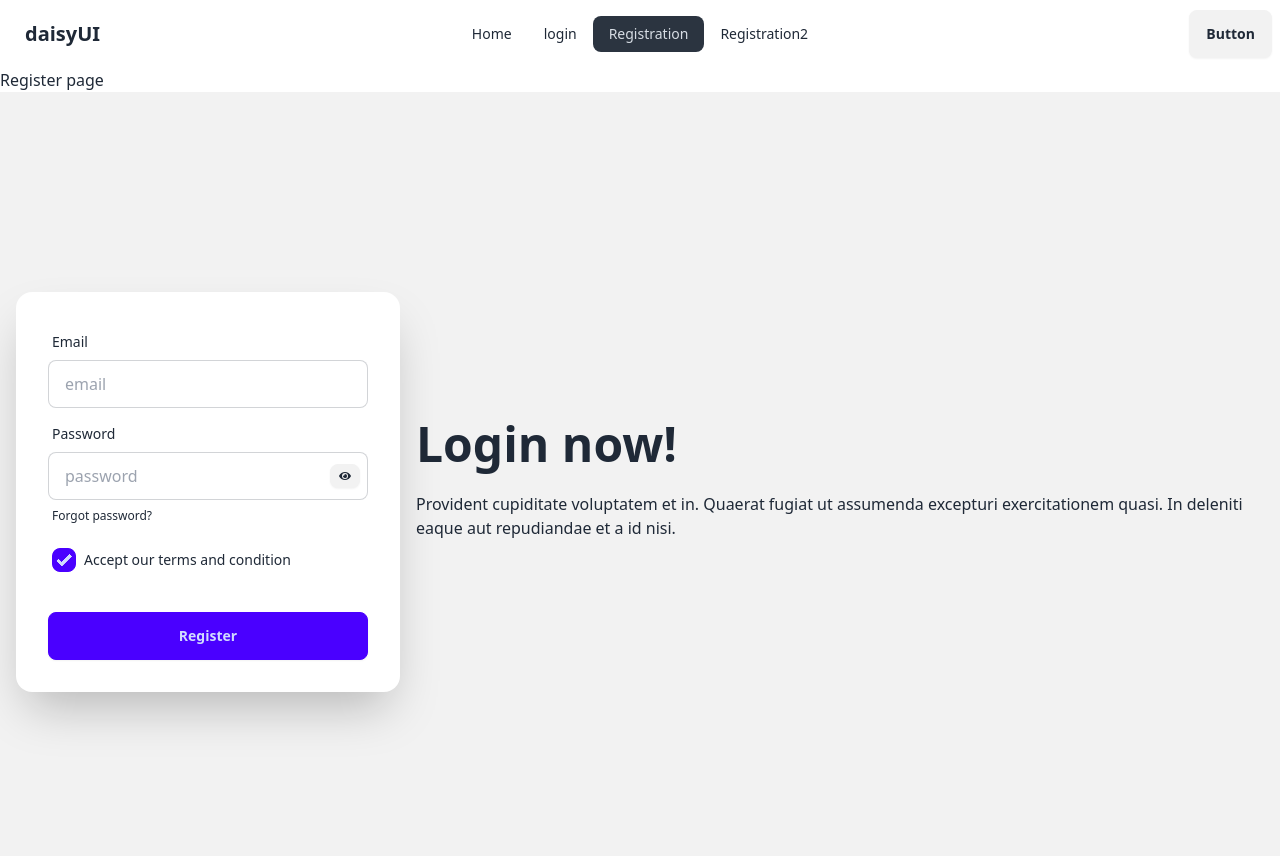
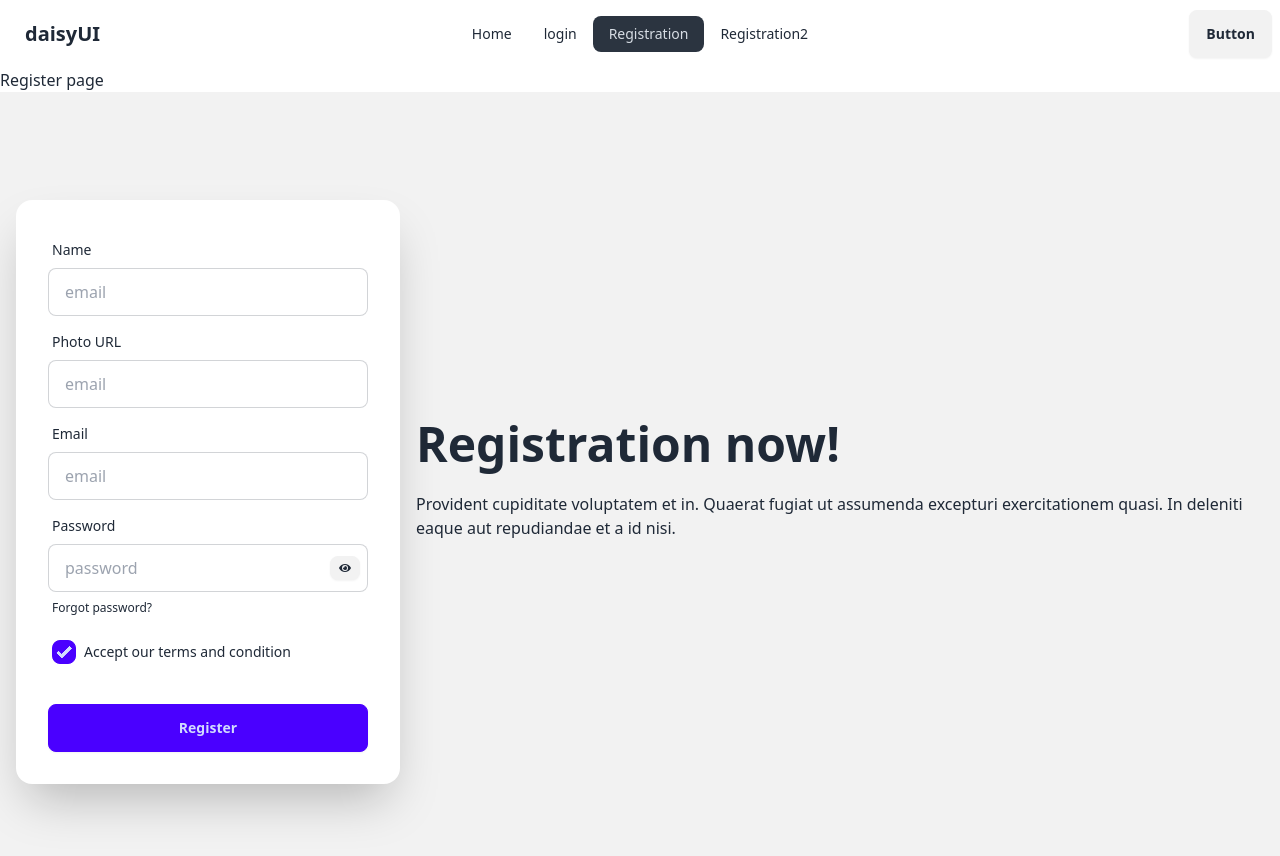
Before and after one commit to atiq9se/Module-50, a React (Vite) app: page /register in a window 1280 px wide. Shown: the top 856 px of the page. Built offline with nearby package versions, Linux system fonts and the light colour scheme.

Commit message:
Profile update

```diff
--- a/src/components/Register/Register.jsx
+++ b/src/components/Register/Register.jsx
@@ -1,6 +1,6 @@
 import React, { useState } from 'react';
 import { auth } from '../../firebase.init';
-import { createUserWithEmailAndPassword, sendEmailVerification } from "firebase/auth";
+import { createUserWithEmailAndPassword, sendEmailVerification, updateProfile } from "firebase/auth";
 import { FaEye, FaEyeSlash } from "react-icons/fa";
 
 
@@ -11,6 +11,8 @@ const Register = () => {
 
     const handleRegister = (event)=>{
        event.preventDefault();
+       const name = event.target.name.value;
+       const photo = event.target.photo.value;
        const email = event.target.email.value;
        const password = event.target.password.value;
        const terms = event.target.terms.checked;
@@ -40,6 +42,15 @@ const Register = () => {
                     console.log('send email verification link')
                 })
 
+                const profile = {
+                    displayName: name,
+                    photoURL: photo
+                }
+                updateProfile(auth.currentUser, profile)
+                .then(()=>{
+                    console.log('profile update')
+                })
+
 
 
         }).catch((error)=>{
@@ -55,7 +66,7 @@ const Register = () => {
             <div className="hero bg-base-200 min-h-screen">
                 <div className="hero-content flex-col lg:flex-row-reverse">
                     <div className="text-center lg:text-left">
-                    <h1 className="text-5xl font-bold">Login now!</h1>
+                    <h1 className="text-5xl font-bold">Registration now!</h1>
                     <p className="py-6">
                         Provident cupiditate voluptatem et in. Quaerat fugiat ut assumenda excepturi exercitationem
                         quasi. In deleniti eaque aut repudiandae et a id nisi.
@@ -63,6 +74,18 @@ const Register = () => {
                     </div>
                     <div className="card bg-base-100 w-full max-w-sm shrink-0 shadow-2xl">
                     <form className="card-body" onSubmit={handleRegister}>
+                        <div className="form-control">
+                            <label className="label">
+                                <span className="label-text">Name</span>
+                            </label>
+                            <input type="text" placeholder="email" name="name" className="input input-bordered" required />
+                        </div>
+                        <div className="form-control">
+                            <label className="label">
+                                <span className="label-text">Photo URL</span>
+                            </label>
+                            <input type="text" placeholder="email" name="photo" className="input input-bordered" required />
+                        </div>
                         <div className="form-control">
                             <label className="label">
                                 <span className="label-text">Email</span>
```
Lines whose indentation alone changed are shown as unchanged.
